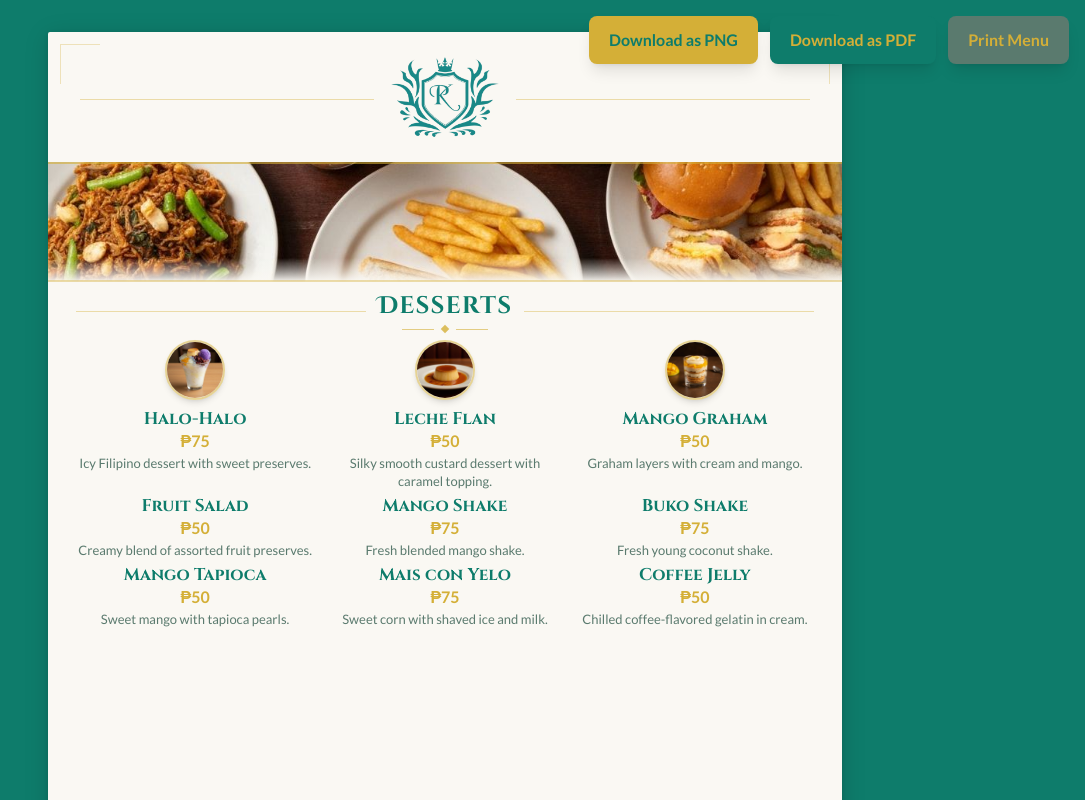
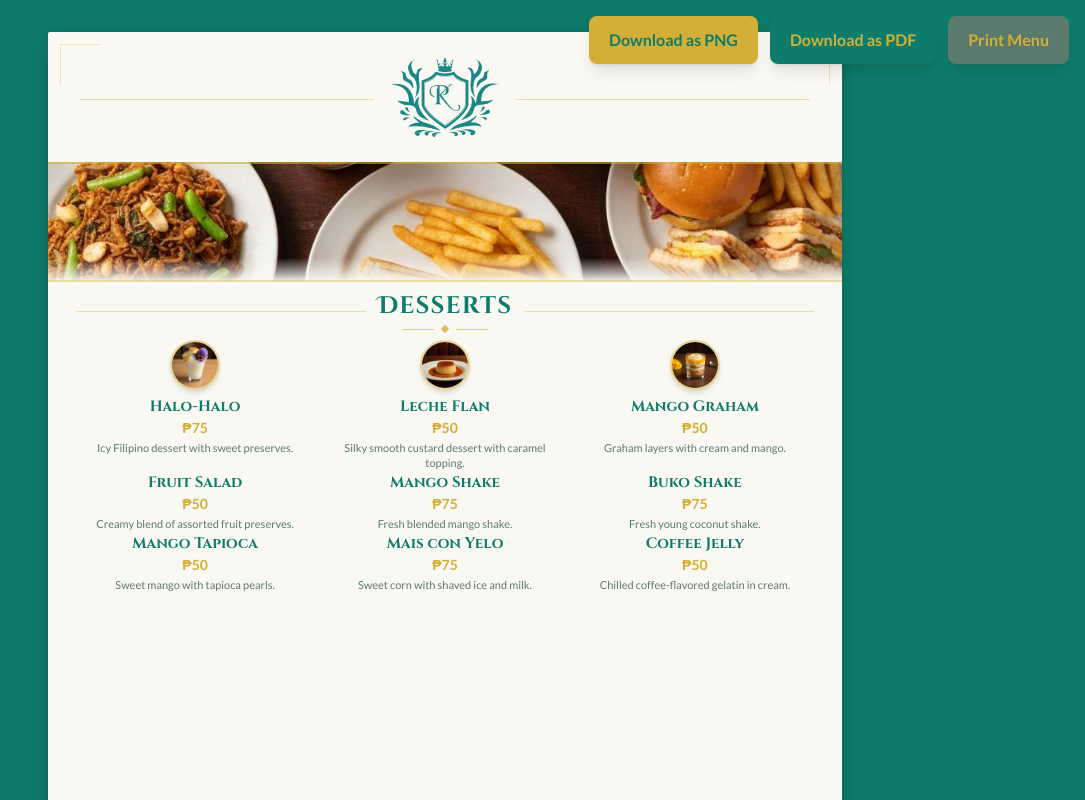
Before and after one commit to kevzo8/villa-kathreyna-menu, a Next.js app: page /menu/desserts in a window 1280 px wide. Shown: the top 800 px of the page, without its empty margins (195-1280 px from the left). Built offline with nearby package versions, Linux system fonts and the light colour scheme.

Commit message:
Reduce dessert image and text sizes

```diff
--- a/components/menu/menu-item.tsx
+++ b/components/menu/menu-item.tsx
@@ -4,11 +4,12 @@ import type { MenuItem } from "@/lib/menu-data"
 interface MenuItemCardProps {
   item: MenuItem
   layout?: "horizontal" | "vertical"
-  imageSize?: "xs" | "sm" | "md" | "mdPlus" | "lg" | "xl" | "2xl"
+  imageSize?: "xxs" | "xs" | "sm" | "md" | "mdPlus" | "lg" | "xl" | "2xl"
 }
 
 export function MenuItemCard({ item, layout = "horizontal", imageSize = "xl" }: MenuItemCardProps) {
   const sizeMap = {
+    xxs: { w: 50, h: 50, cls: "w-[50px] h-[50px]" },
     xs: { w: 60, h: 60, cls: "w-[60px] h-[60px]" },
     sm: { w: 80, h: 80, cls: "w-20 h-20" },
     md: { w: 100, h: 100, cls: "w-[100px] h-[100px]" },
--- a/components/menu/page-desserts.tsx
+++ b/components/menu/page-desserts.tsx
@@ -23,9 +23,9 @@ export function PageDesserts() {
       <div className="px-7 flex-1 flex flex-col pt-2">
         {/* Desserts */}
         <SectionHeader title="Desserts" />
-        <div className="grid grid-cols-3 gap-x-3 gap-y-1">
+        <div className="grid grid-cols-3 gap-x-3 gap-y-1 [&_h3]:text-[15px] [&_span.font-sans]:text-[14px] [&_p]:text-[11px]">
           {desserts?.items?.map((item) => (
-            <MenuItemCard key={item?.name} item={item} layout="vertical" imageSize="xs" />
+            <MenuItemCard key={item?.name} item={item} layout="vertical" imageSize="xxs" />
           ))}
         </div>
       </div>
--- a/components/menu/page-rice-sandwiches-desserts.tsx
+++ b/components/menu/page-rice-sandwiches-desserts.tsx
@@ -52,7 +52,7 @@ export function PageRiceSandwichesDesserts() {
 
         {/* Desserts */}
         <SectionHeader title="Desserts" />
-        <div className="grid grid-cols-3 gap-x-3 gap-y-1">
+        <div className="grid grid-cols-3 gap-x-3 gap-y-1 [&_h3]:text-[15px] [&_span.font-sans]:text-[14px] [&_p]:text-[11px]">
           {desserts?.items?.map((item) => (
             <MenuItemCard key={item?.name} item={item} layout="vertical" imageSize="md" />
           ))}
```
